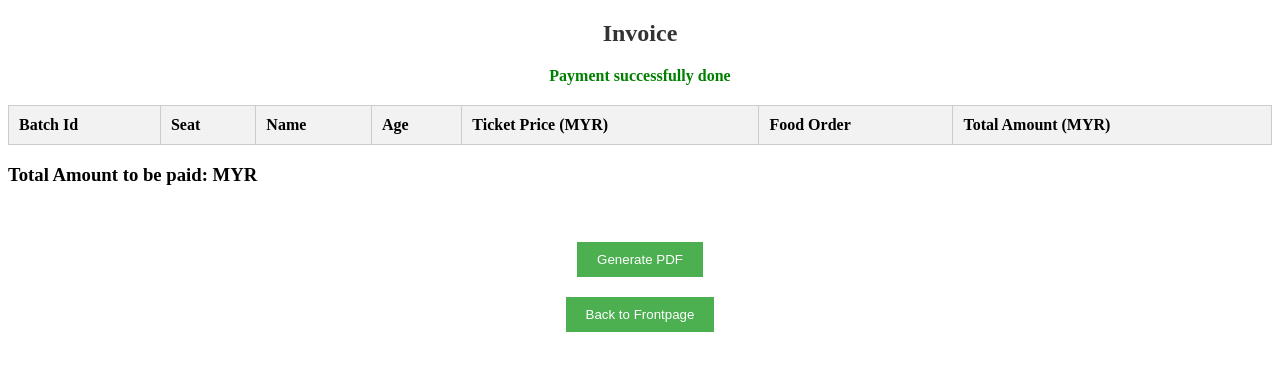
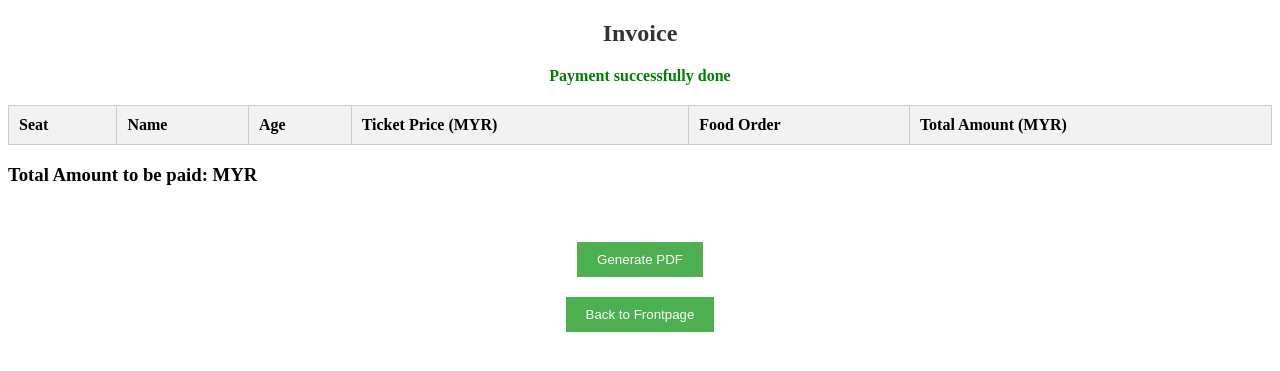
Before and after one commit to VDXKISH/TT8L-02, a Python web app: template templates/receipt.html in a window 1280 px wide. Shown: the top 371 px of the page. Run offline with Jinja, Linux system fonts and the light colour scheme; the template is opened without the code that fills it, so the values that code supplies are empty.

Commit message:
Update receipt.html

```diff
--- a/templates/receipt.html
+++ b/templates/receipt.html
@@ -13,7 +13,6 @@
         <table class="receipt">
             <thead>
                 <tr>
-                    <th>Batch Id</th>
                     <th>Seat</th>
                     <th>Name</th>
                     <th>Age</th>
```
